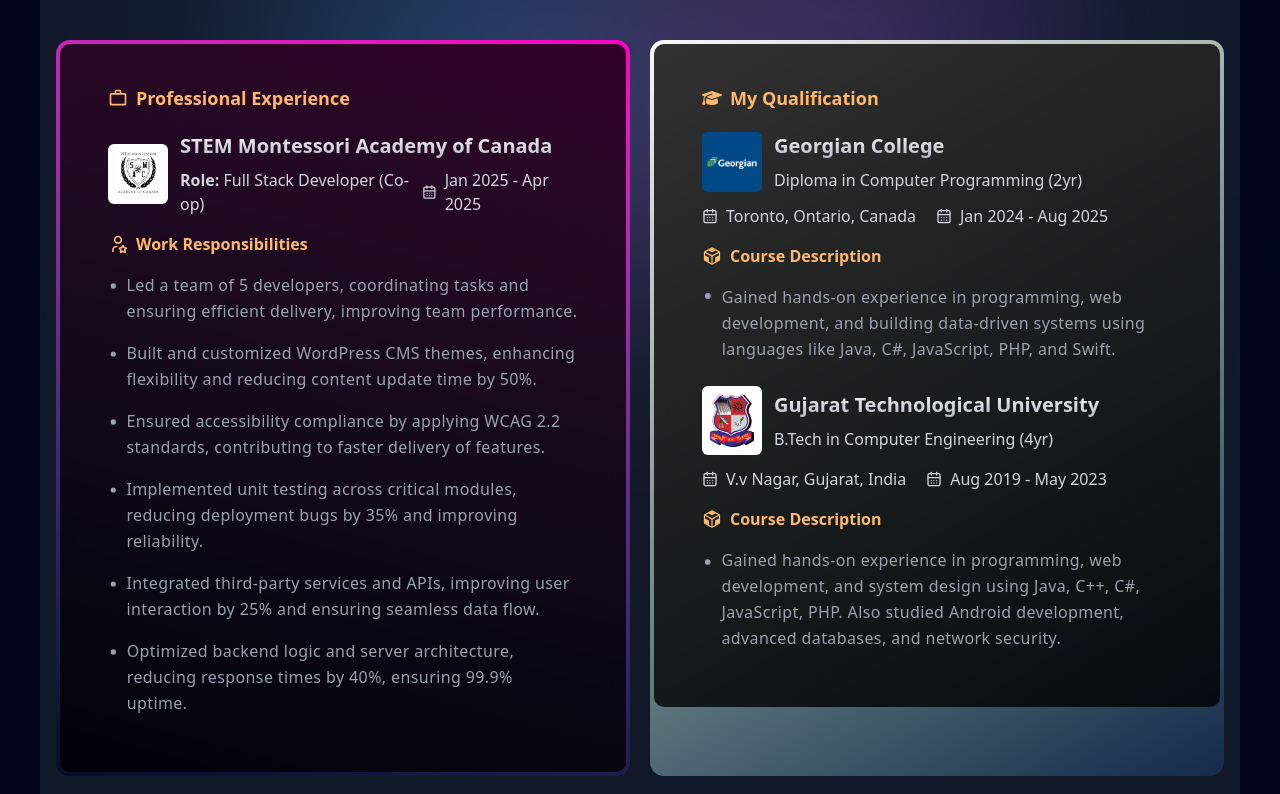
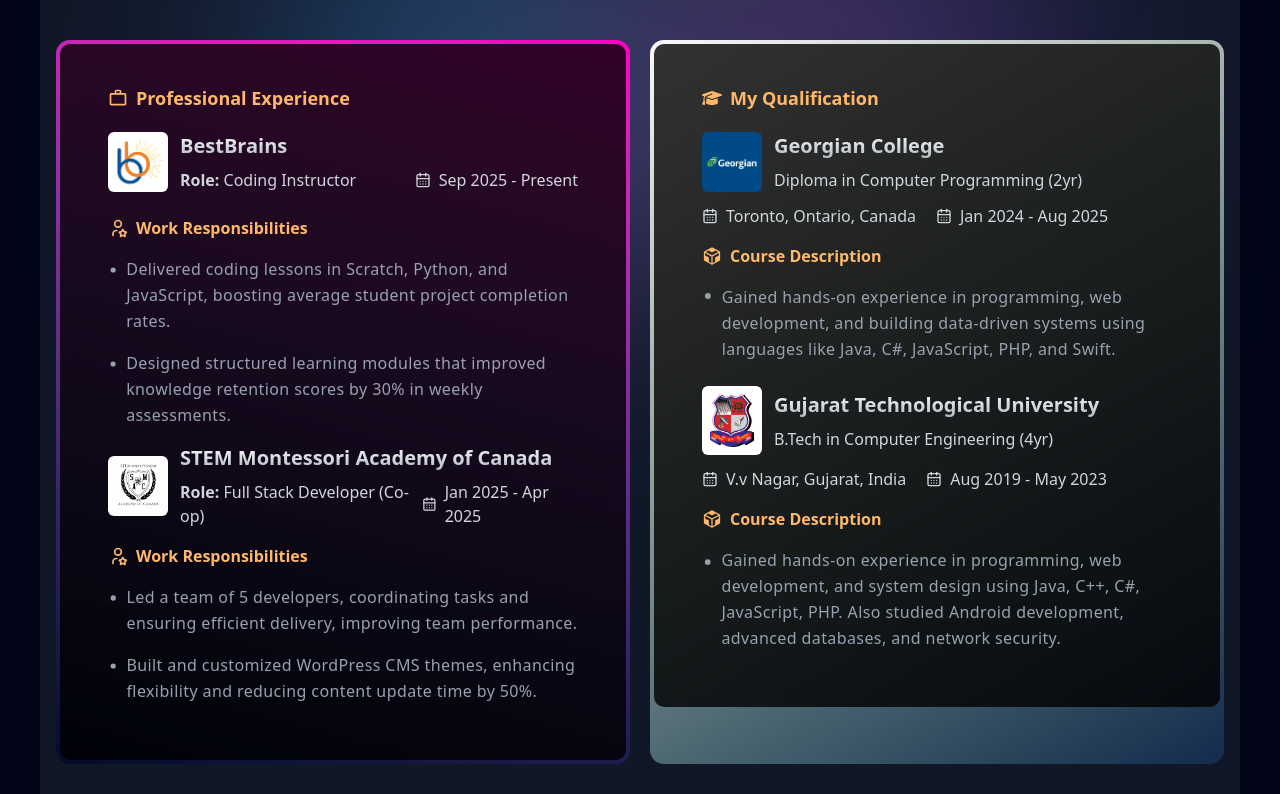
Before and after one commit to utsavpatel562/utsav_portfolio, a Next.js app: page / in a window 1280 px wide. Shown: the part 1446-2240 px from the top of the page. Built offline with nearby package versions, Linux system fonts and the light colour scheme.

Commit message:
latest commit

```diff
--- a/app/components/Certificate.jsx
+++ b/app/components/Certificate.jsx
@@ -11,6 +11,35 @@
         My Certification
       </h2>
       <div className="grid grid-cols-1 md:grid-cols-3 gap-4 lg:grid-cols-3">
+        {/*Certificate 0*/}
+        <div className="relative drop-shadow-xl w-full h-64 overflow-hidden rounded-xl bg-[#2e2e2e]">
+          <div className="absolute w-56 h-48 bg-slate-300 blur-[50px] -right-1/2 -bottom-1/2" />
+          <div className="absolute items-center text-white z-[1] opacity-90 rounded-xl inset-0.5 bg-[#101010]">
+            <div className="p-5">
+              <div className="bg-slate-200 w-fit p-2 rounded-md mb-3 mt-1">
+                <GrOracle className="text-red-500 w-8 h-8" />
+              </div>
+              <h2 className="text-lg font-semibold text-purple-200">
+                OCI 2025 Certified DevOps Professional
+              </h2>
+              <h2 className="text-lg mt-2">Issued by Oracle</h2>
+            </div>
+            <div className="p-5 md:mt-0 -mt-5">
+              <a
+                href="https://catalog-education.oracle.com/ords/certview/sharebadge?id=25C6D460FECEC3E2BDFFC75E6D28314728BD38D7A9EA2FAC91D8932CDA90FF2B"
+                target="_blank"
+                className="cursor-pointer"
+              >
+                <button className="relative w-full cursor-pointer opacity-90 hover:opacity-100 transition-opacity p-[2px] bg-black rounded-md bg-gradient-to-t from-[#b07022] to-[#fde498] active:scale-95">
+                  <span className="w-full h-full justify-center flex items-center gap-2 px-8 py-2 bg-[#fc8931] text-white rounded-md bg-gradient-to-t from-[#e27e2c] to-[#fcbc45]">
+                    View Certificate <LuFileBadge2 />
+                  </span>
+                </button>
+              </a>
+            </div>
+          </div>
+          <div className="absolute w-56 h-48 bg-purple-400 blur-[50px] -left-1/2 -top-1/2" />
+        </div>
         {/*Certificate 1*/}
         <div className="relative drop-shadow-xl w-full h-64 overflow-hidden rounded-xl bg-[#2e2e2e]">
           <div className="absolute w-56 h-48 bg-slate-300 blur-[50px] -right-1/2 -bottom-1/2" />
--- a/app/components/Experience.jsx
+++ b/app/components/Experience.jsx
@@ -44,6 +44,49 @@
                         <MdWorkOutline className="w-5 h-5" />
                         Professional Experience
                       </h2>
+                      {/*BestBrains Experience*/}
+                      {/* BestBrains Experience */}
+                      <div className="flex flex-col sm:flex-row items-start sm:items-center gap-3 mb-6">
+                        <img
+                          src={"/bestbrains.png"}
+                          className="md:w-[60px] w-[40px] rounded-sm"
+                        />
+                        <div className="w-full">
+                          <h2 className="block w-full pb-2 bg-gradient-to-b from-white to-gray-400 bg-clip-text font-bold text-transparent md:text-xl sm:text-xs">
+                            BestBrains
+                          </h2>
+                          <div className="flex flex-col sm:flex-row justify-between items-start sm:items-center gap-2">
+                            <h2>
+                              <span className="font-semibold">Role:</span>{" "}
+                              Coding Instructor
+                            </h2>
+                            <h2 className="flex gap-2 items-center">
+                              <LuCalendarDays />
+                              Sep 2025 - Present
+                            </h2>
+                          </div>
+                        </div>
+                      </div>
+
+                      <div className="md:mt-2">
+                        <h2 className="my-4 text-orange-300 text-md flex gap-2 items-center font-semibold">
+                          <TbUserStar className="w-5 h-5" />
+                          Work Responsibilities
+                        </h2>
+                        {[
+                          "Delivered coding lessons in Scratch, Python, and JavaScript, boosting average student project completion rates.",
+                          "Designed structured learning modules that improved knowledge retention scores by 30% in weekly assessments.",
+                        ].map((point, index) => (
+                          <p
+                            key={index}
+                            className="flex gap-2 my-4 bg-transparent font-medium leading-relaxed tracking-wide text-gray-400"
+                          >
+                            <GoDotFill className="w-5 h-5 md:mt-1" />
+                            {point}
+                          </p>
+                        ))}
+                      </div>
+                      {/*STEM Canada Experience*/}
                       <div className="flex flex-col sm:flex-row items-start sm:items-center gap-3">
                         <img
                           src={"/stem_canada.png"}
@@ -74,10 +117,6 @@
                         {[
                           "Led a team of 5 developers, coordinating tasks and ensuring efficient delivery, improving team performance.",
                           "Built and customized WordPress CMS themes, enhancing flexibility and reducing content update time by 50%.",
-                          "Ensured accessibility compliance by applying WCAG 2.2 standards, contributing to faster delivery of features.",
-                          "Implemented unit testing across critical modules, reducing deployment bugs by 35% and improving reliability.",
-                          "Integrated third-party services and APIs, improving user interaction by 25% and ensuring seamless data flow.",
-                          "Optimized backend logic and server architecture, reducing response times by 40%, ensuring 99.9% uptime.",
                         ].map((point, index) => (
                           <p
                             key={index}
```
Also changed, not shown: public/bestbrains.png (added).
